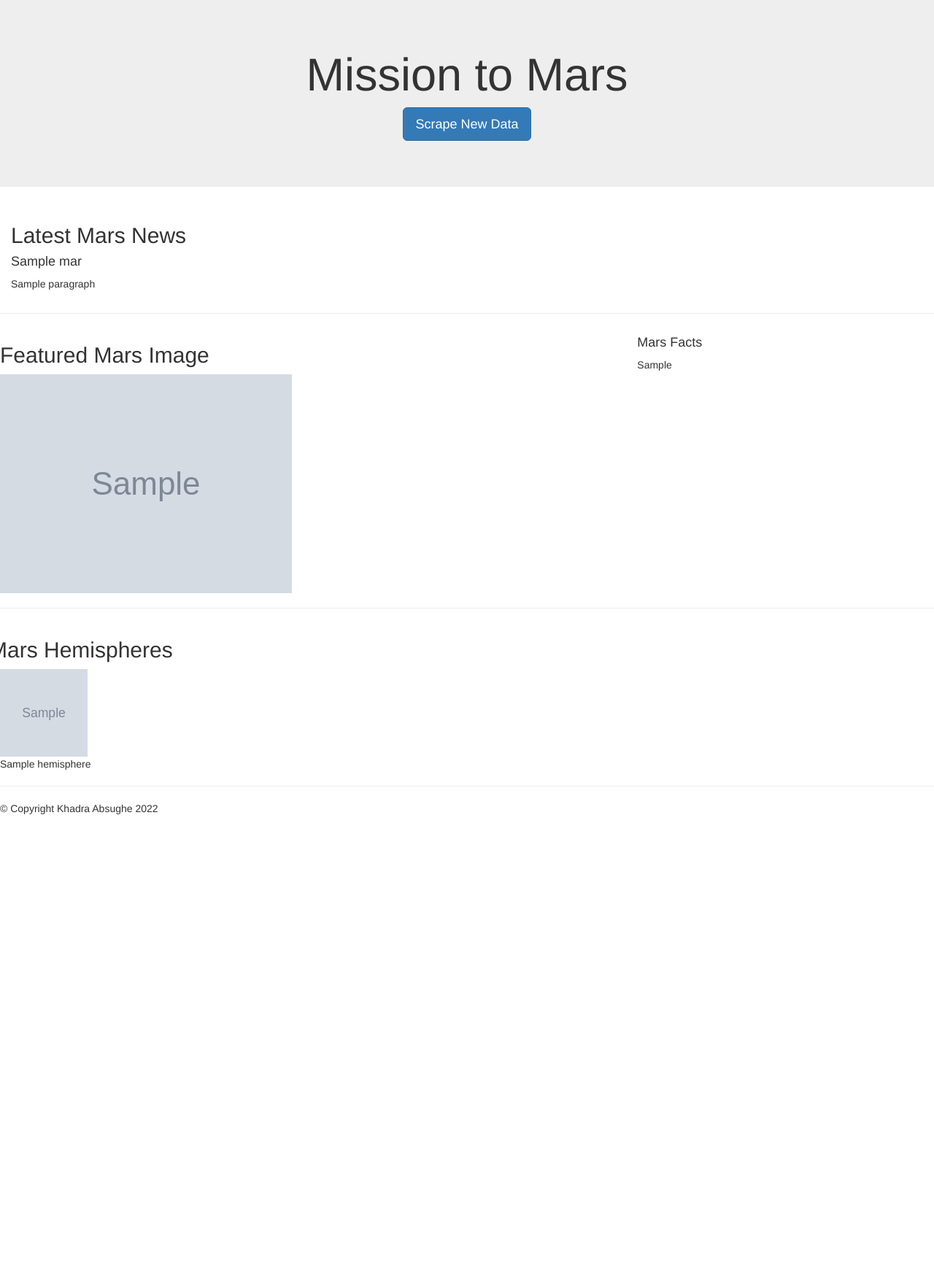
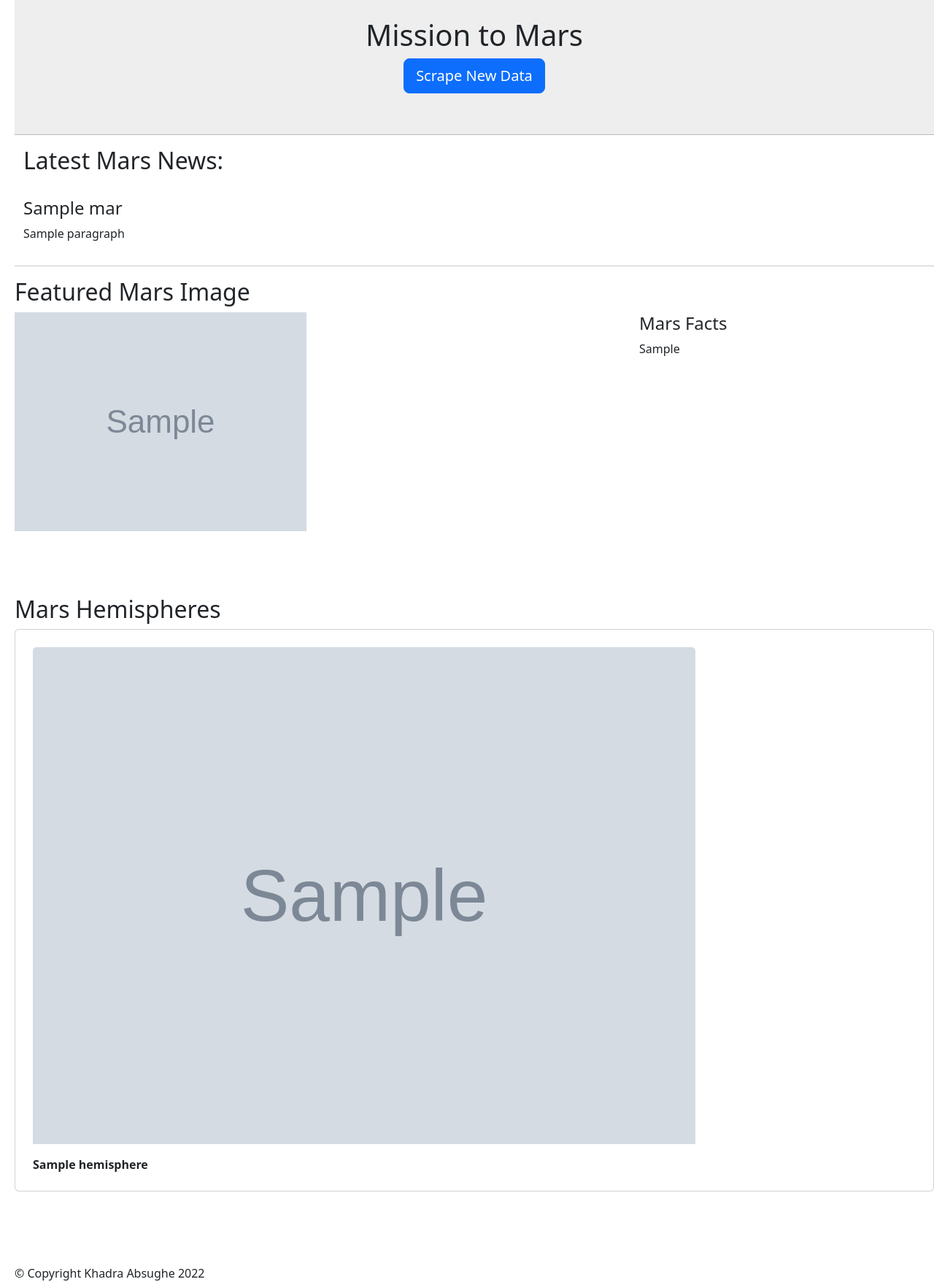
Before and after one commit to khadra1/web-scraping-challenge, a Flask app: page / in a window 1280 px wide. Shown: the whole page at 73% size. Before the commit the page ends 1116 px from the top, so only its background shows below. Run offline with Flask 2, Linux system fonts and the light colour scheme; grey boxes marked "Sample" are stand-in pictures; a database or web service that is not in the repository returns one stand-in record (values such as "Sample title"); parts of the project's set-up code (start-up, migrations or seed data) failed here and were passed over; some libraries are stand-ins or nearby versions.

Commit message:
final upload

```diff
--- a/Missions_to_Mars/app.py
+++ b/Missions_to_Mars/app.py
@@ -31,11 +31,6 @@ def scraper():
     # Update database with data being scraped
     mars_info.update_one({}, {"$set": mars_scrape}, upsert=True)
 
-    # if mars:
-    #     mars_table.update_one({"_id":mars["_id"]},{"$set": mars_data},upsert=True)
-    # else:
-    #     mars_table.insert_one(mars_data)
-
     # Redirect back to home page and return a message to show it was succesful
     return redirect("/")
 
--- a/Missions_to_Mars/templates/index.html
+++ b/Missions_to_Mars/templates/index.html
@@ -6,21 +6,28 @@
   <meta name="viewport" content="width=device-width, initial-scale=1.0">
   <meta http-equiv="X-UA-Compatible" content="ie=edge">
   <title>Mission to Mars</title>
-  <link rel="stylesheet" href="https://maxcdn.bootstrapcdn.com/bootstrap/3.3.7/css/bootstrap.min.css">
+  <link href="https://cdn.jsdelivr.net/npm/bootstrap@5.2.0-beta1/dist/css/bootstrap.min.css" rel="stylesheet"
+    integrity="sha384-0evHe/X+R7YkIZDRvuzKMRqM+OrBnVFBL6DOitfPri4tjfHxaWutUpFmBp4vmVor" crossorigin="anonymous">
 </head>
 
-<body>
-  <div clas="container">
+<body style="margin-left: 20px;" style="margin-right:-40px;">
+  <div clas="container" style="background-color:#eeeeee;">
     <div class="jumbotron text-center">
+      <br>
       <h1>Mission to Mars</h1>
+      <!-- Mars Data scrape button -->
       <p><a class="btn btn-primary btn-lg" href="/scrape" role="button">Scrape New Data</a></p>
+      <br>
+      <hr>
+    </div>
   </div>
 
-    <!-- mars data -->
+  <!-- Mars new title and paragraph -->
   <div class="container-fluid">
     <div class="row">
       <div class="col-lg-12">
-        <h2>Latest Mars News</h2>
+        <h2>Latest Mars News:</h2>
+        <br>
         <h4>{{ mars.title }}</h4>
         <p>{{ mars.paragraph }}</p>
       </div>
@@ -28,49 +35,48 @@
   </div>
   <hr>
 
+  <!-- Featured Mars image -->
   <div class="row">
     <div class="col-lg-8">
       <h2>Featured Mars Image</h2>
       <img src="{{mars.featured_image}}" alt="Featured Mars Image" width: 50%>
     </div>
 
-        <div class="col-lg-3 bg-white mt-lg-5">
-
-          <div class="box">
-
+    <!-- Mars Fact Table -->
+    <div class="col-lg-3 mt-lg-5">
       <h4>Mars Facts</h4>
-        {{mars.mars_html|safe}}
-
+      <div class="table table-striped">
+        {{mars.mars_table|safe}}
       </div>
     </div>
   </div>
-  <hr>
-  <div class="row row-cols-4 row-cols-lg-2 g-2 g-lg-3">
+
+  <br>
+  <!-- Mars Hemispheres -->
+  <div class="row row-cols-4 row-cols-lg-2 g-2 g-lg-3 mt-5">
     <div class="col">
-
       <h2 class="align-items-center">Mars Hemispheres</h2>
     </div>
   </div>
-
-  <div class="col">
+  <div class="card-group">
+    <!-- Begin the for loop to retrieve hemisphere image urls and titles -->
     {% for hemisphere in mars.hemisphere_images %}
-    <div class="col-6-brder">
-
-      <div class="boxmargin">
-        <img width="120 px" height="120 px" src="{{hemisphere.img_url}}">
-
-        <figcaption>{{hemisphere.title}}<figcaption>
+    <div class="card p-4">
+      <img class="card-img-top img-fluid w-lg-50 w-md-25 w-75" src="{{hemisphere.img_url}}" alt="Card image cap" class="center-block">
+      <div class="card-body px-0 pb-0">
+        <p class="card-text"> <b>{{hemisphere.title}}</b></p>
+      </div>
+    </div>
+    <!-- End the for loop -->
+    {% endfor %}
   </div>
 
-    </div>
-    {% endfor %}
-  </div>
-  </div>
-  <hr>
-  <footer class="footer">
-    <div class="footer"> &copy; Copyright Khadra Absughe 2022
-    </div>
+  <!-- Footer -->
+  <footer>
+    <div class="flex-wrapper" style="height:100px;"></div>
+    <div class="footer"> &copy; Copyright Khadra Absughe 2022</div>
   </footer>
+
 </body>
 
 </html>
--- a/requirements.txt
+++ /dev/null
@@ -1,2 +0,0 @@
-selenium==3.5.0
-splinter==0.7.6
```
Also changed, not shown: Missions_to_Mars/scrape_mars.py (+3 -5 lines), Missions_to_Mars/final_app.png (added), README.md, examples/final_app.png (deleted), examples/mission_to_mars.png (deleted), 3 other files. Lines whose indentation alone changed are shown as unchanged.
